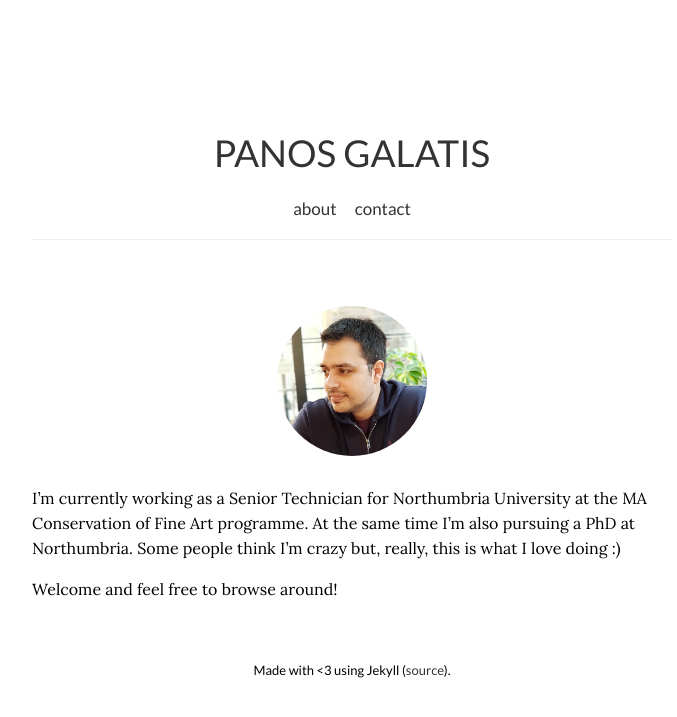
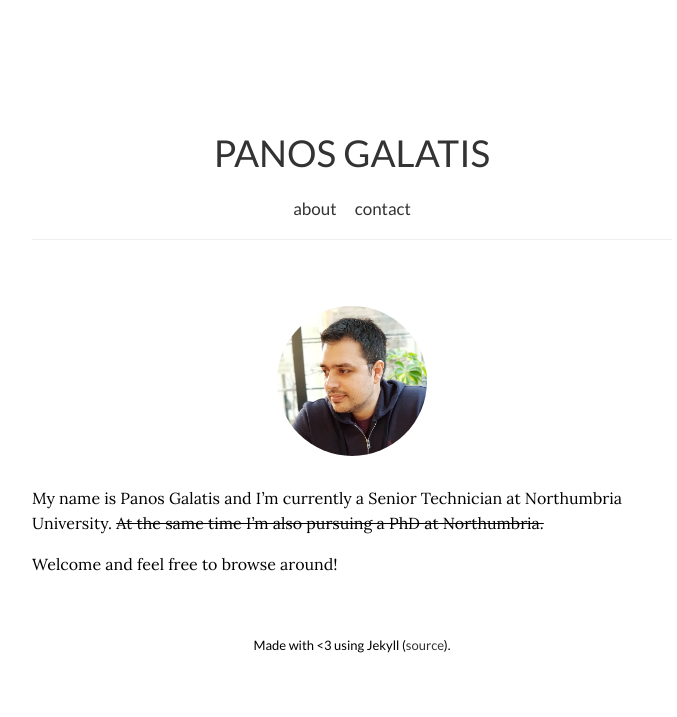
Before and after one commit to pgalatis/pgalatis.github.io, a Jekyll site: the page built from about.md, in a window 1280 px wide. Shown: the top 717 px of the page, without its empty margins (288-965 px from the left). Built offline with Jekyll 4.4.1, drawn with Linux system fonts in a browser that asks for light colours; nearby versions of some CDN libraries.

Commit message:
Update about.md

```diff
--- a/about.md
+++ b/about.md
@@ -5,6 +5,6 @@ layout: page
 
 <img src="https://pgalatis.github.io/images/me.jpg" title="Me" class="profile">
 
-I'm currently working as a Senior Technician for Northumbria University at the MA Conservation of Fine Art programme. At the same time I'm also pursuing a PhD at Northumbria. Some people think I'm crazy but, really, this is what I love doing :)
+My name is Panos Galatis and I'm currently a Senior Technician at Northumbria University. ~~At the same time I'm also pursuing a PhD at Northumbria.~~
 
 Welcome and feel free to browse around!
```
